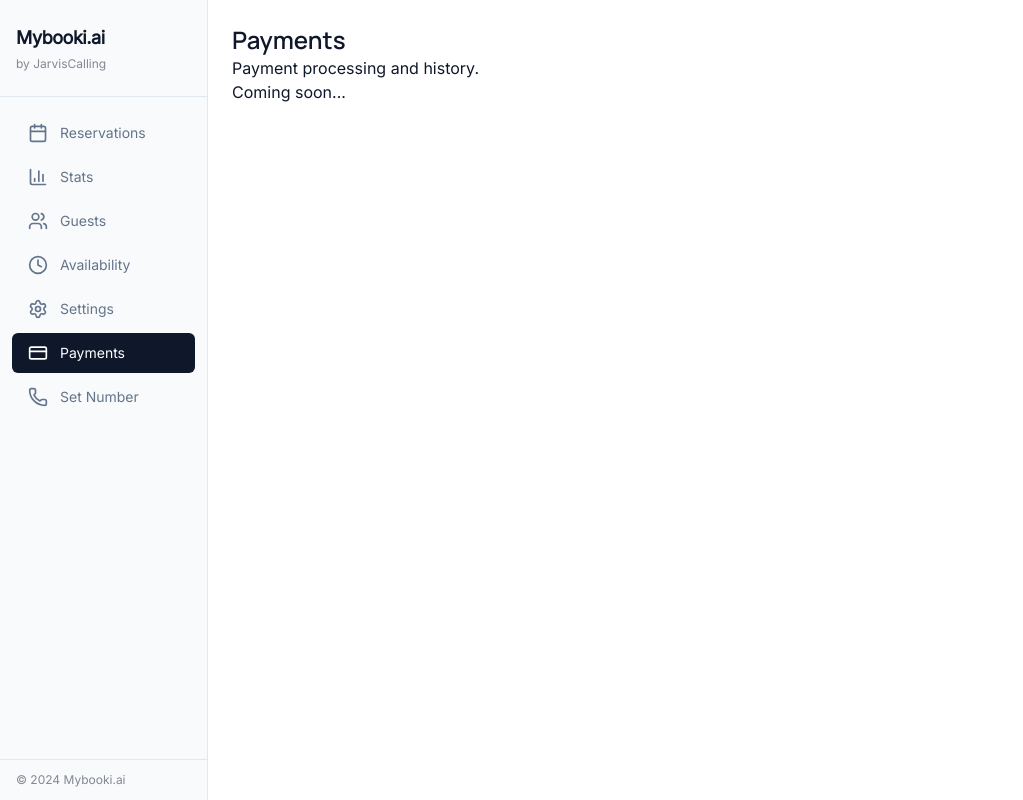
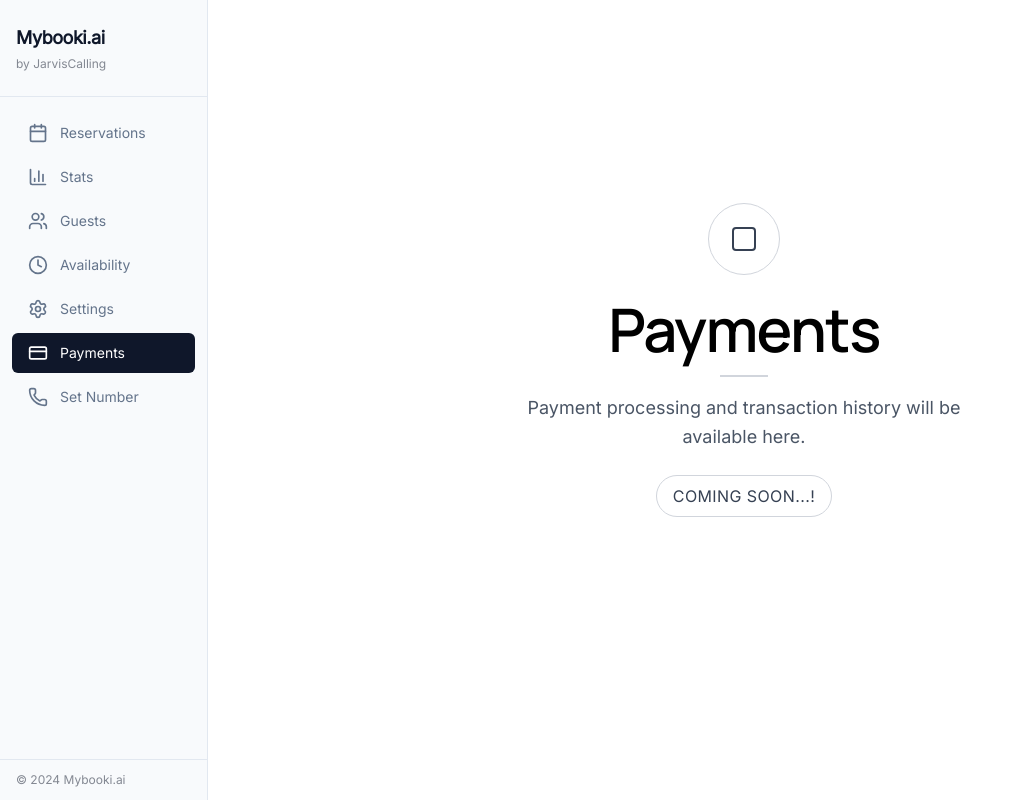
Before and after one commit to RavneetDTU/mybooki, a React (Vite) app: page /payments in a window 1280 px wide. Shown: the whole page, without its empty margins (0-1023 px from the left). Built offline with nearby package versions, Linux system fonts and the light colour scheme; no server answers.

Commit message:
improve  payment page ui

```diff
--- a/src/pages/Payments.jsx
+++ b/src/pages/Payments.jsx
@@ -1,10 +1,31 @@
-
 export const Payments = () => {
     return (
-        <div className="p-6">
-            <h1 className="text-2xl font-bold">Payments</h1>
-            <p>Payment processing and history.</p>
-            <p>Coming soon...</p>
+        <div className="min-h-[calc(100vh-80px)] flex items-center justify-center bg-white px-6">
+            <div className="text-center max-w-md">
+
+                {/* Subtle Icon */}
+                <div className="mx-auto mb-6 h-18 w-18 rounded-full border border-gray-300 flex items-center justify-center">
+                    <div className="h-6 w-6 border-2 border-gray-700 rounded-sm"></div>
+                </div>
+
+                {/* Title */}
+                <h1 className="text-6xl font-semibold text-black tracking-tight">
+                    Payments
+                </h1>
+
+                {/* Divider */}
+                <div className="w-12 h-[2px] bg-gray-300 mx-auto my-4"></div>
+
+                {/* Subtitle */}
+                <p className="text-gray-600 text-lg leading-relaxed">
+                    Payment processing and transaction history will be available here.
+                </p>
+
+                {/* Coming Soon Badge */}
+                <div className="mt-6 inline-block px-4 py-2 border border-gray-300 rounded-full text-s text-gray-700 tracking-wide">
+                    COMING SOON...!
+                </div>
+            </div>
         </div>
     );
 };
```
